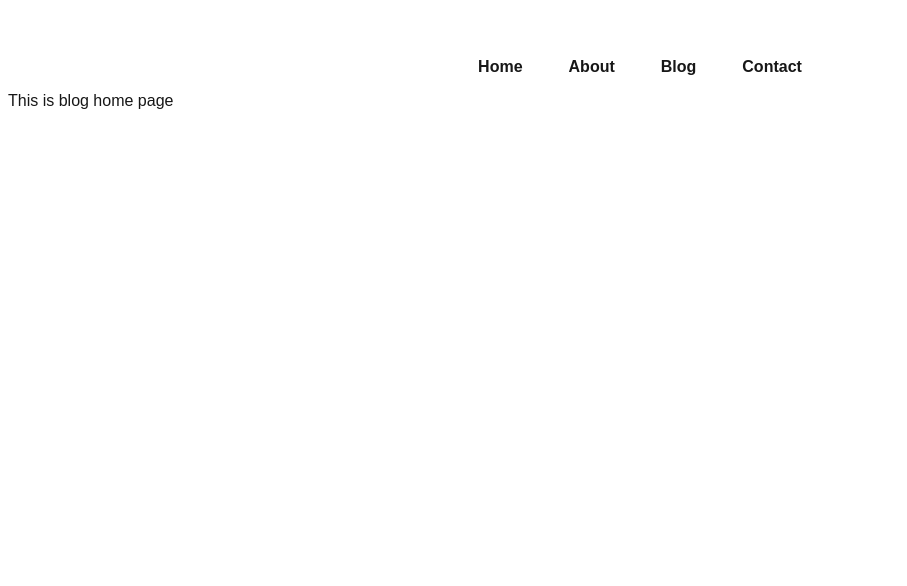
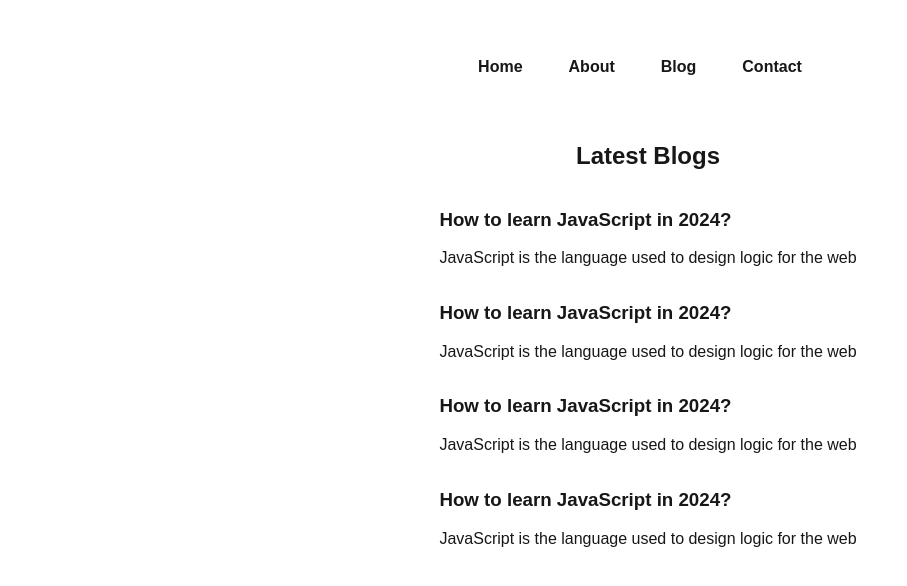
Before and after one commit to aditya-23140/huntingCoder, a Next.js app in the folder huntingcoder/: page /blog in a window 1280 px wide. Shown: the top 586 px of the page, without its empty margins (0-907 px from the left). Built offline with nearby package versions, Linux system fonts and the light colour scheme.

Commit message:
Creating blog and blogpost page

```diff
--- a/huntingcoder/pages/blog.js
+++ b/huntingcoder/pages/blog.js
@@ -1,8 +1,31 @@
 import React from 'react'
+import styles from '@/styles/blog.module.css'
+import Link from 'next/link'
 
 const Blog = () => {
   return (
-    <div>This is blog home page</div>
+    <div className={styles.container}>
+    <main className={styles.main}>
+        <h2>Latest Blogs</h2>
+        <div className={styles.blogItem}>
+          <Link href={'/blogpost/learn-javaScript'}>
+          <h3>How to learn JavaScript in 2024?</h3></Link>
+          <p>JavaScript is the language used to design logic for the web</p>
+        </div>
+        <div className={styles.blogItem}>
+          <h3>How to learn JavaScript in 2024?</h3>
+          <p>JavaScript is the language used to design logic for the web</p>
+        </div>
+        <div className={styles.blogItem}>
+          <h3>How to learn JavaScript in 2024?</h3>
+          <p>JavaScript is the language used to design logic for the web</p>
+        </div>
+        <div className={styles.blogItem}>
+          <h3>How to learn JavaScript in 2024?</h3>
+          <p>JavaScript is the language used to design logic for the web</p>
+        </div>
+    </main>
+    </div>
   )
 }
 
--- /dev/null
+++ b/huntingcoder/styles/blog.module.css
@@ -0,0 +1,16 @@
+.main {
+  width: 100vw;
+  display: flex;
+  flex-direction: column;
+  align-items: center;
+  padding: 30px;
+  grid-row-start: 2;
+}
+
+.main h2{
+  text-align: center;
+}
+
+.blogItem h3{
+  cursor: pointer;
+}
--- /dev/null
+++ b/huntingcoder/styles/blogpost.module.css
@@ -0,0 +1,16 @@
+.main {
+  width: 100vw;
+  display: flex;
+  flex-direction: column;
+  align-items: center;
+  padding: 30px;
+  grid-row-start: 2;
+}
+
+.main *{
+  width: 100%;
+}
+
+.main h1{
+  text-align: center;
+}
```
Also changed, not shown: huntingcoder/pages/blogpost/[slug].js (+10 -1 lines).
